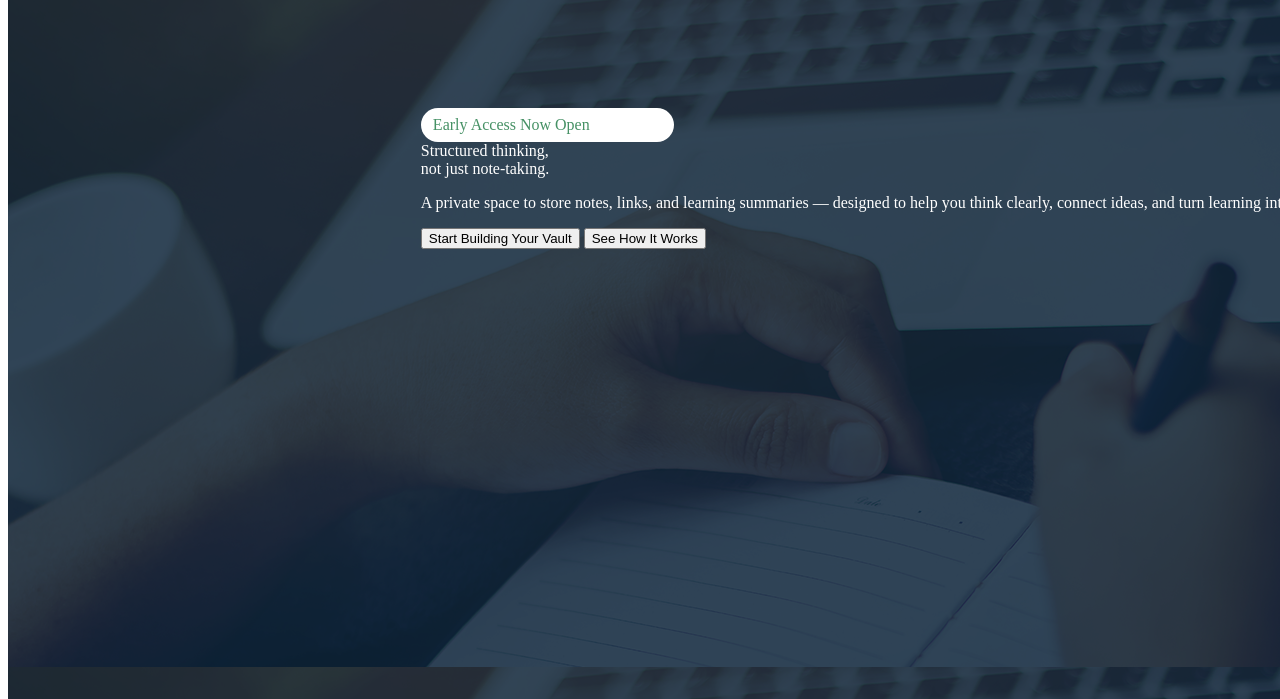
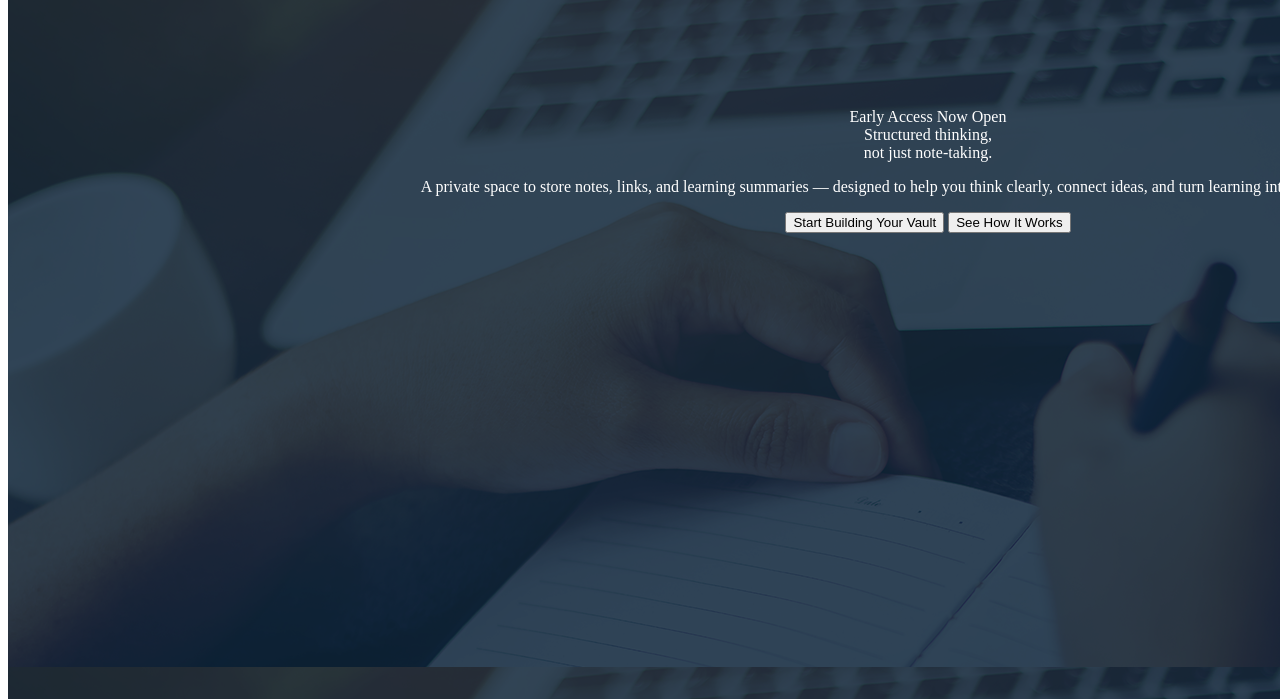
Before and after one commit to farhad202526/my-assiegment, a plain HTML site: page index.html in a window 1280 px wide. Shown: the part 101-800 px from the top of the page. Drawn offline with Linux system fonts and the light colour scheme.

Commit message:
nevber add style add

```diff
--- a/style.css
+++ b/style.css
@@ -38,16 +38,6 @@ nav .btn{
     color: #FFFFFF;
     padding: 115px 120px 179px;
     justify-items: center;
+    text-align: center;
 
 }
-.access{ width: 229px;
-    padding: 8px 12px;
-    background-color: white;
-    color: #469165;
-    font-size: 16px;
-    font-weight: 500;
-    border: none;
-    border-radius: 1000px;
-    align-items: center;
-
-}
```
